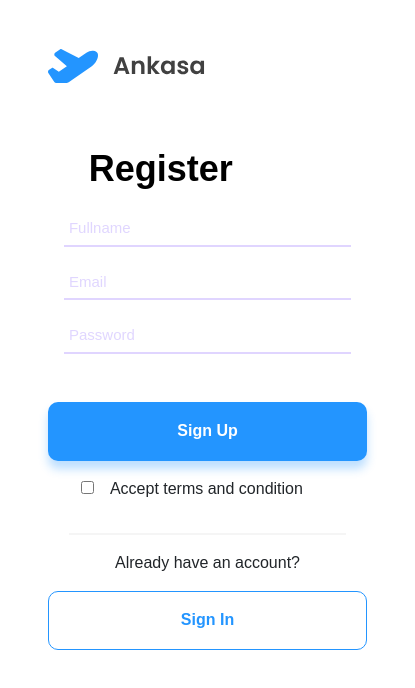
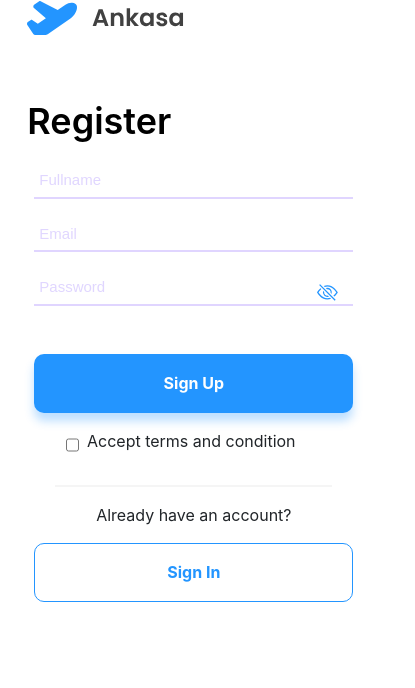
Before and after one commit to Team-Badai/Ankasa-app, a React (Create React App) app: page /auth/signup in a window 390 px wide. Shown: the top 688 px of the page, 415 px wide, since content can reach past the window. Built offline with nearby package versions, Linux system fonts and the light colour scheme.

Commit message:
add responsive page

```diff
--- a/package.json
+++ b/package.json
@@ -10,6 +10,7 @@
     "bootstrap": "^5.1.3",
     "react": "^17.0.2",
     "react-dom": "^17.0.2",
+    "react-icons": "^4.3.1",
     "react-redux": "^7.2.6",
     "react-router-dom": "^6.2.2",
     "react-scripts": "5.0.0",
--- a/src/App.css
+++ b/src/App.css
@@ -1,38 +1,9 @@
-.App {
-  text-align: center;
+* {
+  margin: 0;
+  padding: 0;
+  box-sizing: border-box;
+  font-family: "Nunito Sans", sans-serif;
 }
-
-.App-logo {
-  height: 40vmin;
-  pointer-events: none;
+body {
+  background-color: #ffffff;
 }
-
-@media (prefers-reduced-motion: no-preference) {
-  .App-logo {
-    animation: App-logo-spin infinite 20s linear;
-  }
-}
-
-.App-header {
-  background-color: #282c34;
-  min-height: 100vh;
-  display: flex;
-  flex-direction: column;
-  align-items: center;
-  justify-content: center;
-  font-size: calc(10px + 2vmin);
-  color: white;
-}
-
-.App-link {
-  color: #61dafb;
-}
-
-@keyframes App-logo-spin {
-  from {
-    transform: rotate(0deg);
-  }
-  to {
-    transform: rotate(360deg);
-  }
-}
--- a/src/Pages/Auth/Login/index.js
+++ b/src/Pages/Auth/Login/index.js
@@ -1,9 +1,9 @@
 import React, { Fragment, useState } from "react";
 import { Link } from "react-router-dom";
+import * as BsIcons from "react-icons/bs";
 import Logo from "../../../assets/img/Logo2.svg";
 import Google from "../../../assets/img/btnGoogle.svg";
 import FB from "../../../assets/img/btnFacebook.svg";
-import FP from "../../../assets/img/fingerprint.svg"
 import Button from "../../../Components/Button";
 import Input from "../../../Components/Input";
 import "./login.css";
@@ -13,15 +13,23 @@ const Login = () => {
     username: "",
     password: "",
   });
+
   const handleChange = (e) => {
     setFrom({
       ...form,
       [e.target.name]: e.target.value,
     });
   };
+
+  const [showPassword, setShowPassword] = useState(false);
+
+  const handleShowPassword = () => {
+    setShowPassword(showPassword ? false : true);
+  };
   return (
     <Fragment>
-      <section className="right-section p-5">
+      <section className="row col-xl-4 right-section p-xl-5">
+        <div className="form">
           <div className="header">
             <img src={Logo} alt="" />
           </div>
@@ -35,14 +43,27 @@ const Login = () => {
               onChange={handleChange}
               value={form.username}
             />
+            <div>
               <Input
                 className="input-login pt-5"
                 placeholder="Password"
-            type="password"
+                type={showPassword ? "text" : "password"}
                 name="password"
                 onChange={handleChange}
                 value={form.password}
               />
+              {showPassword ? (
+                < BsIcons.BsEye
+                  onClick={handleShowPassword}
+                  className="form-icons bi-eye-slash position-absolute mt-5"
+                />
+              ) : (
+                <BsIcons.BsEyeSlash
+                  onClick={handleShowPassword}
+                  className="form-icons bi-eye-slash position-absolute mt-5"
+                />
+              )}
+            </div>
             <Button className="btn-login mt-5">Sign In</Button>
             <p className="mt-3">Did you forgot your password?</p>
             <Link to="/auth/resetpass">Tap here for reset</Link>
@@ -51,7 +72,7 @@ const Login = () => {
             <div className="d-flex flex-row">
               <img className="me-2" src={Google} alt="" />
               <img src={FB} alt="" />
-            <img src={FP} alt="" className="d-block d-xl-none ms-2"/>
+            </div>
           </div>
         </div>
       </section>
--- a/src/Pages/Auth/Login/login.css
+++ b/src/Pages/Auth/Login/login.css
@@ -1,20 +1,12 @@
-* {
-    margin: 0;
-    padding: 0;
-    box-sizing: border-box;
-    font-family: "Nunito Sans", sans-serif;
-  }
-  body {
-    background-color: #ffffff;
-  }
 
   .right-section{
       /* display: flex; */
-      flex: 1.5;
+      flex: 1.4;
   }
   .header{
       width: 100%;
       height: 35px;
+      transform: translateX(-1vw);
   }
   .title{
     /* font-family: Poppins; */
@@ -23,7 +15,7 @@
     font-size: 36px;
     line-height: 54px;
     color: #000000;
-    transform: translateX(-12vw);
+    transform: translateX(-9vw);
   }
 
   .content{
@@ -35,7 +27,7 @@
   }
 
   .input-login{
-    width: 90%;
+    width: 319px;
     padding: 5px;
     border: none;
     outline: none;
--- a/src/Pages/Auth/ResetPassword/index.js
+++ b/src/Pages/Auth/ResetPassword/index.js
@@ -17,7 +17,8 @@ const ResetPassword = () => {
 
   return (
     <Fragment>
-      <section className="right-section p-5">
+      <section className="row col-xl-4 right-section p-xl-5">
+        <div className="form">
       <div className="header">
           <img src={Logo} alt="" />
         </div>
@@ -31,8 +32,9 @@ const ResetPassword = () => {
             onChange={handleChange}
             value={form.email}
           />
-          <Button className="btn-login mt-4">Send</Button>
+          <Button className="btn-login mt-5">Send</Button>
           <p className='mt-3'>You’ll get message soon on your email</p>
+        </div>
         </div>
       </section>
     </Fragment>
--- a/src/Pages/Auth/SignUp/index.js
+++ b/src/Pages/Auth/SignUp/index.js
@@ -1,13 +1,13 @@
 import React, { Fragment, useState } from "react";
 import { useNavigate } from "react-router-dom";
+import * as BsIcons from "react-icons/bs";
 import Logo from "../../../assets/img/Logo2.svg";
 import Button from "../../../Components/Button";
 import Input from "../../../Components/Input";
-import '../auth.css'
+import "../auth.css";
 
 const SignUp = () => {
-
-  const navigate = useNavigate()
+  const navigate = useNavigate();
 
   const [form, setFrom] = useState({
     fullname: "",
@@ -28,18 +28,19 @@ const SignUp = () => {
     setShowPassword(showPassword ? false : true);
   };
 
-  const handleClick = ()=>{
-    navigate('/auth/login')
-  }
+  const handleClick = () => {
+    navigate("/auth/login");
+  };
 
   return (
     <Fragment>
-      <section className="right-section p-5">
+      <section className="row col-xl-4 right-section p-xl-5">
+        <div className="form">
           <div className="header">
             <img src={Logo} alt="" />
           </div>
           <div className="content">
-          <p className="title">Register</p>
+            <p className="title ms-xl-5">Register</p>
             <Input
               className="input-login"
               placeholder="Fullname"
@@ -56,6 +57,7 @@ const SignUp = () => {
               onChange={handleChange}
               value={form.email}
             />
+            <div>
               <Input
                 className="input-login pt-4"
                 placeholder="Password"
@@ -64,14 +66,29 @@ const SignUp = () => {
                 onChange={handleChange}
                 value={form.password}
               />
+              {showPassword ? (
+                < BsIcons.BsEye
+                  onClick={handleShowPassword}
+                  className="form-icons bi-eye-slash position-absolute"
+                />
+              ) : (
+                <BsIcons.BsEyeSlash
+                  onClick={handleShowPassword}
+                  className="form-icons bi-eye-slash position-absolute"
+                />
+              )}
+            </div>
             <Button className="btn-login mt-5">Sign Up</Button>
             <div className="bot-action my-3">
-            <Input className='input-check me-3' type="checkbox" id="check"/>
+              <Input className="input-check me-2 mt-2" type="checkbox" id="check" />
               <label>Accept terms and condition</label>
             </div>
             <hr size="4" />
             <p>Already have an account?</p>
-          <Button className="btn-signin" onClick={handleClick}>Sign In</Button>
+            <Button className="btn-signin" onClick={handleClick}>
+              Sign In
+            </Button>
+          </div>
         </div>
       </section>
     </Fragment>
--- a/src/Pages/Auth/auth.css
+++ b/src/Pages/Auth/auth.css
@@ -4,26 +4,30 @@
   background: #2395ff;
 }
 
-.display-app{
+.display-app {
   transform: translate(125px, 50px);
 }
 
-.auth-container{
+.auth-container {
   height: 100vh;
   width: 100%;
   display: flex;
   flex-direction: row;
+  overflow: hidden;
 }
 
-.bot-action{
-    margin-right: 8vw;
+.bot-action {
+  width: 100%;
+  display: flex;
+  flex-direction: row;
+  /* margin-right: 5vw; */
 }
 
-input[type='checkbox']{
+input[type="checkbox"] {
   cursor: pointer;
 }
 
-.btn-signin{
+.btn-signin {
   outline: none;
   border: none;
   background-color: #ffffff;
@@ -31,23 +35,64 @@ input[type='checkbox']{
   height: 7vh;
   width: 319px;
   color: #2395ff;
-    border: 1px solid #2395FF;
+  border: 1px solid #2395ff;
   box-sizing: border-box;
   border-radius: 10px;
 }
 
-.btn-signin:hover{
+.btn-signin:hover {
   color: #ffffff;
-    background: #2395FF;
+  background: #2395ff;
   box-shadow: 0px 8px 10px rgba(35, 149, 255, 0.3);
   border-radius: 10px;
 }
 
-.txt-forgot{
+.txt-forgot {
   font-style: normal;
   font-weight: 600;
   font-size: 36px;
   line-height: 54px;
   color: #000000;
-    transform: translateX(-5vw);
+  transform: translateX(-1vw);
 }
+
+.form {
+  display: flex;
+  flex-direction: column;
+  width: 90%;
+  padding-left: 6vw;
+}
+
+.form-icons {
+  color: #2395ff;
+  font-size: 1.3em;
+}
+
+.bi-eye-slash {
+  /* top: 0.8em; */
+  margin-top: 3.5vh;
+  right: 4.5em;
+}
+
+/* Styling for mobile layout */
+
+@media screen and (max-width: 620px) {
+    .right-section{
+        padding-left: 14vw;
+    }
+
+    .title {
+        margin-right: 3.3em;
+    }
+
+    .header{
+        transform: translateX(-10vw)!important;
+    }
+
+    .bi-eye-slash {
+        /* top: 0.8em; */
+        margin-top: 3.5vh;
+        right: 2.5em;
+      }
+
+}
--- a/src/Pages/Auth/index.js
+++ b/src/Pages/Auth/index.js
@@ -7,8 +7,8 @@ import Plane from '../../assets/img/plane.png'
 const Auth = () => {
   return (
     <Fragment>
-        <main className="container-fluid g-0 d-flex auth-container">
-            <section className='left-section d-xl-block d-none'>
+        <main className="container-fluid row col-xl-8 g-0 d-flex auth-container">
+            <section className='left-section d-xl-block d-md-block d-lg-block d-none'>
                 <img src={Plane} alt="" className='display-app'/>
             </section>
             <Outlet/>
```
Also changed, not shown: 1 other file (tests, documents, lock files or other folders). Lines whose indentation alone changed are shown as unchanged.
